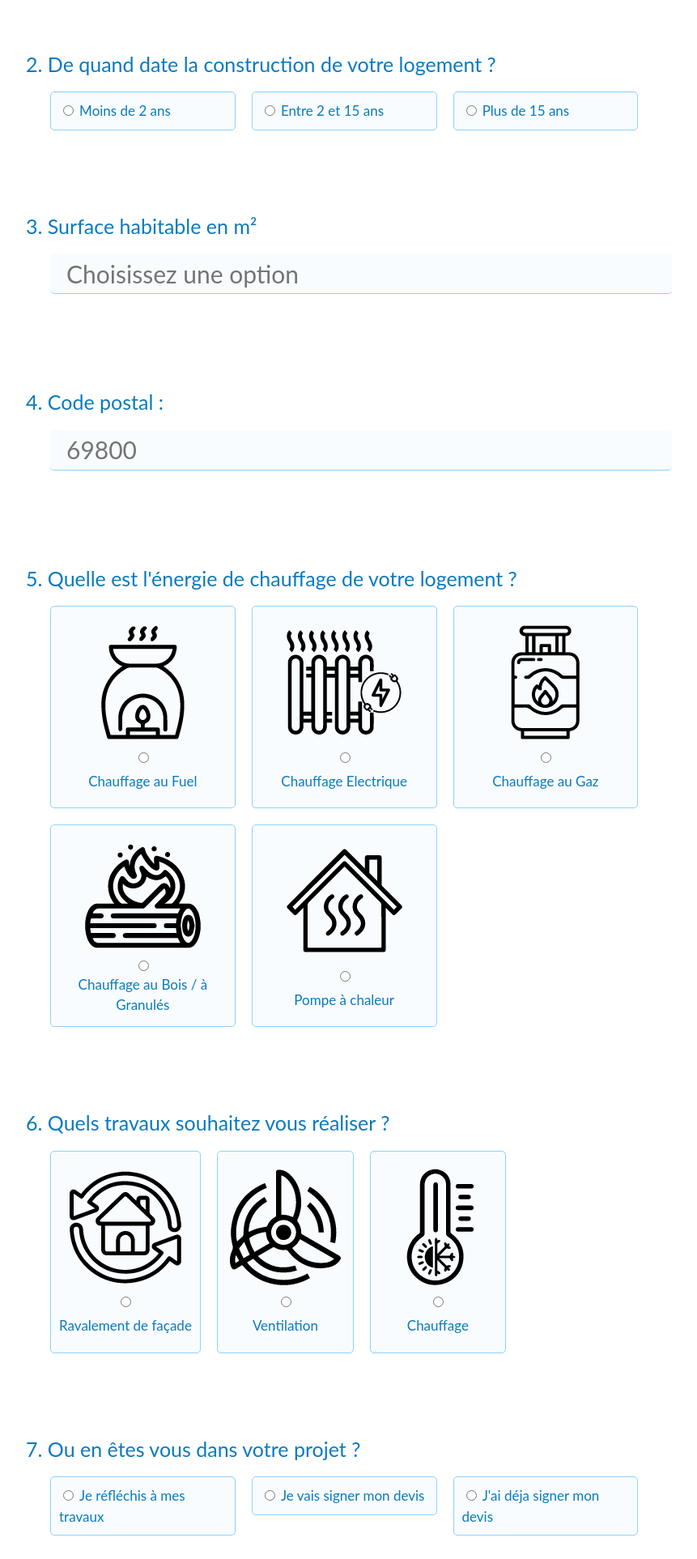
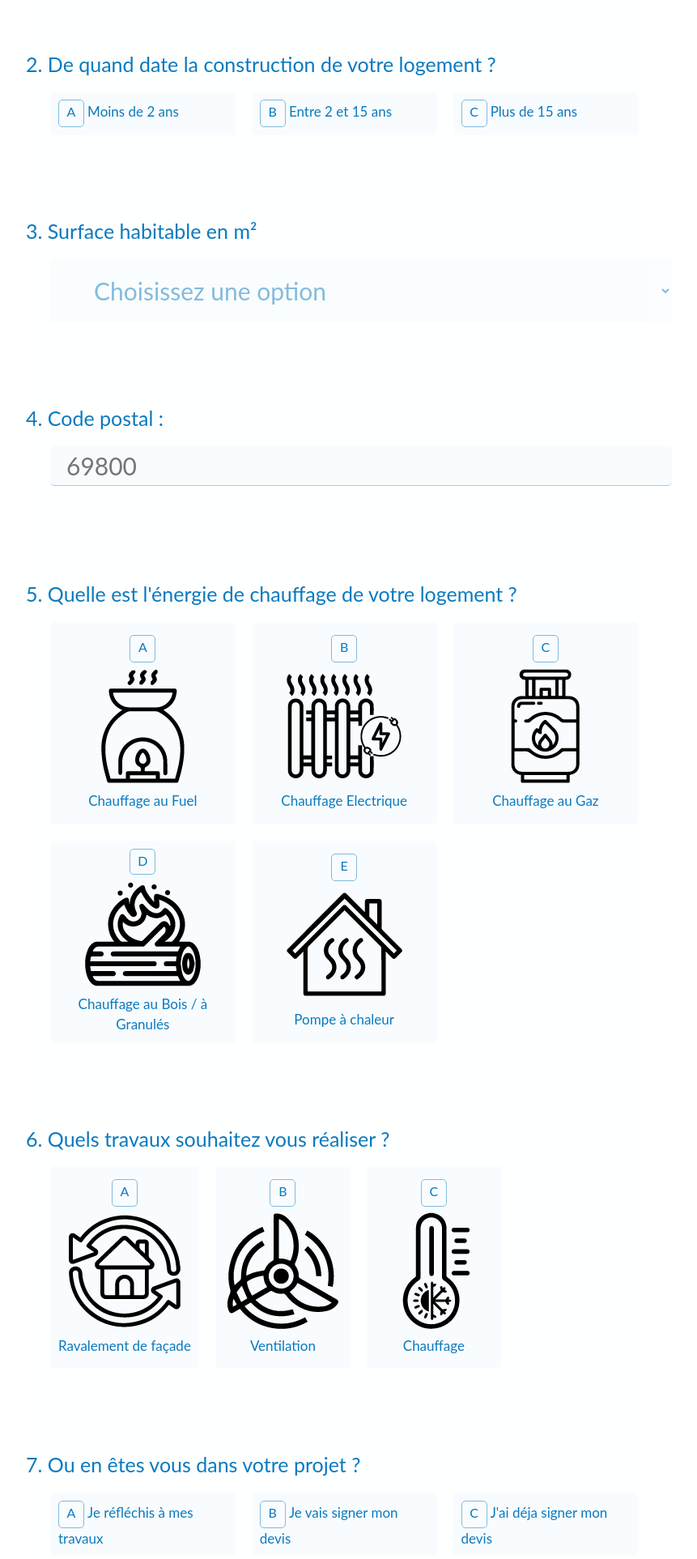
Before and after one commit to BastianGH/Halis-form, a plain HTML site: page index.html in a window 1280 px wide. Shown: the part 760-2685 px from the top of the page at 81% size, without its empty margins (224-1085 px from the left). Drawn offline with Linux system fonts and the light colour scheme.

Commit message:
nouveaux changements

```diff
--- a/index.html
+++ b/index.html
@@ -18,16 +18,16 @@
                     <label for="">1. Vos travaux concernent : </label>
                     <ul>
                         <li>
-                            <label for="" class="flex-col">
+                            <input type="radio" name="logement" id="maison">
+                            <label for="maison" class="flex-col">
                                 <img src="img/Maison_black-e1643370356721.webp" alt="maison">
-                                <input type="radio" name="logement" id="maison">
                                 <span>Maison</span>
                             </label>
                         </li>
                         <li>
-                            <label for="" class="flex-col">
+                            <input type="radio" name="logement" id="appartement">
+                            <label for="appartement" class="flex-col">
                                 <img src="img/Appartement_black.webp" alt="appartement">
-                                <input type="radio" name="logement" id="appartement">
                                 <span>Appartement</span>
                             </label>
                         </li>
@@ -37,28 +37,35 @@
                     <label for="">2. De quand date la construction de votre logement ? </label>
                     <ul>
                         <li>
-                            <label for="">
                             <input type="radio" name="age_logement" id="young">
+                            <label for="young">
                                 <span>Moins de 2 ans</span>
                             </label>
                         </li>
                         <li>
-                            <label for="">
                             <input type="radio" name="age_logement" id="medium">
+                            <label for="medium">
                                 <span>Entre 2 et 15 ans</span>
                             </label>
                         </li>
                         <li>
-                            <label for="">
                             <input type="radio" name="age_logement" id="old">
+                            <label for="old">
                                 <span>Plus de 15 ans</span>
                             </label>
                         </li>
                     </ul>
                 </div>
                 <div>
-                    <label for="">3. Surface habitable en m² </label>
-                    <input type="text" placeholder="Choisissez une option">
+                    <label for="living_area">3. Surface habitable en m² </label>
+                    <select name="areas" id="pet-select" id="living_area">
+                        <option value="">Choisissez une option</option>
+                        <option value="smaller">Entre 0 et 50m² </option>
+                        <option value="small">Entre 50 et 100m² </option>
+                        <option value="medium">Entre 100 et 150m² </option>
+                        <option value="big">Entre 150 et 200m² </option>
+                        <option value="bigger">Plus de 200m² </option>
+                    </select>
                 </div>
                 <div>
                     <label for="">4. Code postal : </label>
@@ -68,37 +75,37 @@
                     <label for="">5. Quelle est l'énergie de chauffage de votre logement ? </label>
                     <ul>
                         <li>
-                            <label for="" class="flex-col">
+                            <input type="radio" name="chauffage_logement" id="fuel">
+                            <label for="fuel" class="flex-col">
                                 <img src="img/Fioul_black.webp" alt="fuel">
-                                <input type="radio" name="chauffage_logement" id="fuel">
                                 <span>Chauffage au Fuel</span>
                             </label>
                         </li>
                         <li>
-                            <label for="" class="flex-col">
+                            <input type="radio" name="chauffage_logement" id="electrique">
+                            <label for="electrique" class="flex-col">
                                 <img src="img/Electrique_black.webp" alt="electrique">
-                                <input type="radio" name="chauffage_logement" id="electrique">
                                 <span>Chauffage Electrique</span>
                             </label>
                         </li>
                         <li>
-                            <label for="" class="flex-col">
+                            <input type="radio" name="chauffage_logement" id="gaz">
+                            <label for="gaz" class="flex-col">
                                 <img src="img/Gas_Black.webp" alt="gaz">
-                                <input type="radio" name="chauffage_logement" id="gaz">
                                 <span>Chauffage au Gaz</span>
                             </label>
                         </li>
                         <li>
-                            <label for="" class="flex-col">
+                            <input type="radio" name="chauffage_logement" id="bois">
+                            <label for="bois" class="flex-col">
                                 <img src="img/Bois_black.webp" alt="bois">
-                                <input type="radio" name="chauffage_logement" id="bois">
                                 <span>Chauffage au Bois / à Granulés</span>
                             </label>
                         </li>
                         <li>
-                            <label for="" class="flex-col">
+                            <input type="radio" name="chauffage_logement" id="pompe">
+                            <label for="pompe" class="flex-col">
                                 <img src="img/Pompe_black.webp" alt="pompe">
-                                <input type="radio" name="chauffage_logement" id="pompe">
                                 <span>Pompe à chaleur</span>
                             </label>
                         </li>
@@ -108,23 +115,23 @@
                     <label for="">6. Quels travaux souhaitez vous réaliser ? </label>
                     <ul>
                         <li>
-                            <label for="" class="flex-col">
+                            <input type="radio" name="travaux_logement" id="façade">
+                            <label for="façade" class="flex-col">
                                 <img src="img/façade_black.webp" alt="façade">
-                                <input type="radio" name="travaux_logement" id="façade">
                                 <span>Ravalement de façade</span>
                             </label>
                         </li>
                         <li>
-                            <label for="" class="flex-col">
+                            <input type="radio" name="travaux_logement" id="ventilation">
+                            <label for="ventilation" class="flex-col">
                                 <img src="img/Ventilation_black.webp" alt="ventilation">
-                                <input type="radio" name="travaux_logement" id="ventilation">
                                 <span>Ventilation</span>
                             </label>
                         </li>
                         <li>
-                            <label for="" class="flex-col">
+                            <input type="radio" name="travaux_logement" id="chauffage">
+                            <label for="chauffage" class="flex-col">
                                 <img src="img/Chauffage_black.webp" alt="chauffage">
-                                <input type="radio" name="travaux_logement" id="chauffage">
                                 <span>Chauffage</span>
                             </label>
                         </li>
@@ -134,20 +141,20 @@
                     <label for="">7. Ou en êtes vous dans votre projet ? </label>
                     <ul>
                         <li>
-                            <label for="">
-                                <input type="radio" name="travaux_logement" id="façade">
+                            <input type="radio" name="travaux_logement" id="figuring_out">
+                            <label for="figuring_out">
                                 <span>Je réfléchis à mes travaux</span>
                             </label>
                         </li>
                         <li>
-                            <label for="">
-                                <input type="radio" name="travaux_logement" id="ventilation">
+                            <input type="radio" name="travaux_logement" id="about_to_sign">
+                            <label for="about_to_sign">
                                 <span>Je vais signer mon devis</span>
                             </label>
                         </li>
                         <li>
-                            <label for="">
-                                <input type="radio" name="travaux_logement" id="chauffage">
+                            <input type="radio" name="travaux_logement" id="signed">
+                            <label for="signed">
                                 <span>J'ai déja signer mon devis</span>
                             </label>
                         </li>
@@ -161,49 +168,55 @@
                     <label for="">9. Vous êtes : </label>
                     <ul>
                         <li>
-                            <label for="">
                             <input type="radio" name="client" id="proprietaire_occupant">
+                            <label for="proprietaire_occupant">
                                 <span>Propriétaire occupant</span>
                             </label>
                         </li>
                         <li>
-                            <label for="">
                             <input type="radio" name="client" id="proprietaire_secondaire">
+                            <label for="proprietaire_secondaire">
                                 <span>Propriétaire d'une résidence secondaire</span>
                             </label>
                         </li>
                         <li>
-                            <label for="">
                             <input type="radio" name="client" id="proprietaire_bailleur">
+                            <label for="proprietaire_bailleur">
                                 <span>Propriétaire bailleur</span>
                             </label>
                         </li>
                         <li>
-                            <label for="">
                             <input type="radio" name="client" id="locataire">
+                            <label for="locataire">
                                 <span>Locataire</span>
                             </label>
                         </li>
                     </ul>
                 </div>
                 <div>
-                    <label for="">10. À combien s'élève le revenu total de votre foyer fiscal ? </label>
-                    <input type="text" placeholder="Choisissez une option">
+                    <label for="revenue">10. À combien s'élève le revenu total de votre foyer fiscal ? </label>
+                    <select name="pets" id="revenue" id="">
+                        <option value="">Choisissez une option</option>
+                        <option value="poor">Inférieur à 22 320 €</option>
+                        <option value="medium">Entre 22 320 € et 28 614 €</option>
+                        <option value="low-rich">Entre 28 614 € et 42 848€</option>
+                        <option value="rich">Supérieur à 42 848€</option>
+                    </select>
                 </div>
                 <div>
                     <label for="">11. Civilité </label>
                     <ul>
                         <li>
-                            <label for="" class="flex-col">
+                            <input type="radio" name="civilité" id="madame">
+                            <label for="madame" class="flex-col">
                                 <img src="img/Madam_black.webp" alt="femme">
-                                <input type="radio" name="civilité" id="madame">
                                 <span>Madame</span>
                             </label>
                         </li>
                         <li>
-                            <label for="" class="flex-col">
+                            <input type="radio" name="civilité" id="monsieur">
+                            <label for="monsieur" class="flex-col">
                                 <img src="img/Monsieur_black.webp" alt="homme">
-                                <input type="radio" name="civilité" id="monsieur">
                                 <span>Monsieur</span>
                             </label>
                         </li>
--- a/style.css
+++ b/style.css
@@ -13,6 +13,7 @@ section {
     align-items: center;
     width: 60%;
     margin: 0 auto;
+    background-color: #feffff;
 }
 h1 {
     font-size: 45px;
@@ -27,6 +28,7 @@ div > label {
     font-size: 25px;
     font-weight: 400;
     display: flex;
+    position: relative;
 }
 div > input {
     width: 100%;
@@ -46,13 +48,66 @@ label span {
     font-size: 17px;
     font-weight: 400;
 }
+div input[type="radio"] {
+    display: none;
+}
+div input[type="radio"]:checked + label {
+    border: #80bade 1px solid;
+}
 li label {
     background-color: #f9fcfe;
-    border: 1px solid #8ed1fc;
     border-radius: 5px;
     padding: 10px;
     display: block;
     width: 100%;
+}
+li:nth-child(1) label::before {
+    content: "A";
+}
+li:nth-child(2) label::before {
+    content: "B";
+}
+li:nth-child(3) label::before {
+    content: "C";
+}
+li:nth-child(4) label::before {
+    content: "D";
+}
+li:nth-child(5) label::before {
+    content: "E";
+}
+li:nth-child(6) label::before {
+    content: "F";
+}
+label::before {
+    display: inline-block;
+    width: 30px;
+    height: 30px;
+    text-align: center;
+    border: 1px #80bade solid ;
+    padding: 2px 0px 0px;
+    border-radius: 5px;
+}
+input[type="radio"]:checked + label::before {
+    color: white;
+    border: 1px white solid;
+    background-color: #80bade;
+    transition: all 400ms ease-in-out;
+}
+label + select {
+    margin: 15px 0 0 30px;
+    width: 100%;
+    padding: 20px 50px;
+    background-color: #f8fcfe;
+    border: 0;
+    font-size: 30px;
+    opacity: 0.5;
+}
+label + select option {
+    background-color: #f2f8fc;
+    color: #0a7abf;
+    border: 1px solid #0a7abf;
+    border-radius: 5px;
 }
 div {
     margin-top: 100px;
```
Lines whose indentation alone changed are shown as unchanged.
